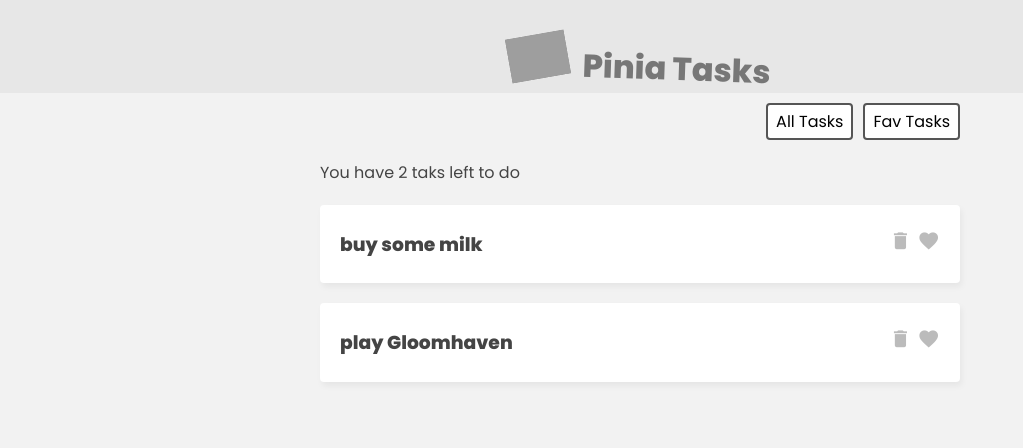
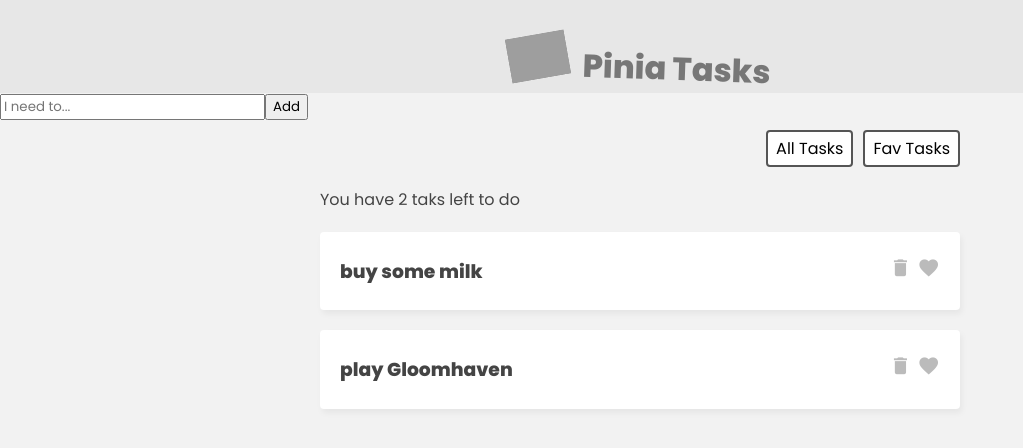
Before and after one commit to abhinandkaippalli/vue3-pinia, a Vue app: page / in a window 1280 px wide. Shown: the top 448 px of the page, without its empty margins (0-1023 px from the left). Built offline with nearby package versions, Linux system fonts and the light colour scheme; grey boxes are pictures that could not be loaded.

Commit message:
new component created

```diff
--- a/src/App.vue
+++ b/src/App.vue
@@ -6,6 +6,11 @@
       <img src="https://pinia.vuejs.org/logo.svg" alt="pinia logo">
       <h1>Pinia Tasks</h1>
     </header>
+
+    <!-- new task form -->
+    <div class="new-task-form">
+      <TaskForm />
+    </div>
 
     <!-- filter -->
     <nav class="filter">
@@ -32,12 +37,12 @@
 
 <script>
 import { ref } from 'vue'
-import TaskDetails from './components/TaskDetails.vue'
-
-import { useTaskStore } from './stores/TaskStore'
+import TaskDetails from './components/TaskDetails.vue';
+import TaskForm from './components/TaskForm.vue';
+import { useTaskStore } from './stores/TaskStore';
 
 export default {
-  components: { TaskDetails },
+  components: { TaskDetails, TaskForm },
   setup() {
     const taskStore = useTaskStore()
 
--- /dev/null
+++ b/src/components/TaskForm.vue
@@ -0,0 +1,34 @@
+<template>
+    <form @submit.prevent="handleSubmit">
+        <input type="text" placeholder="I need to..." v-model="newTask">
+        <button>Add</button>
+    </form>
+</template>
+
+<script>
+import { ref } from 'vue';
+import { useTaskStore } from '../stores/TaskStore';
+
+export default {
+    setup() {
+        const taskStore = useTaskStore();
+        const newTask = ref('');
+
+        const handleSubmit = () => {
+            if (newTask.value.length > 0) {
+                taskStore.addTask({
+                    title: newTask.value,
+                    isFav: false,
+                    id: Math.floor(Math.random() * 10000)
+                });
+                newTask.value = '';
+            }
+        };
+
+        return {
+            handleSubmit,
+            newTask
+        };
+    }
+}
+</script>
```
